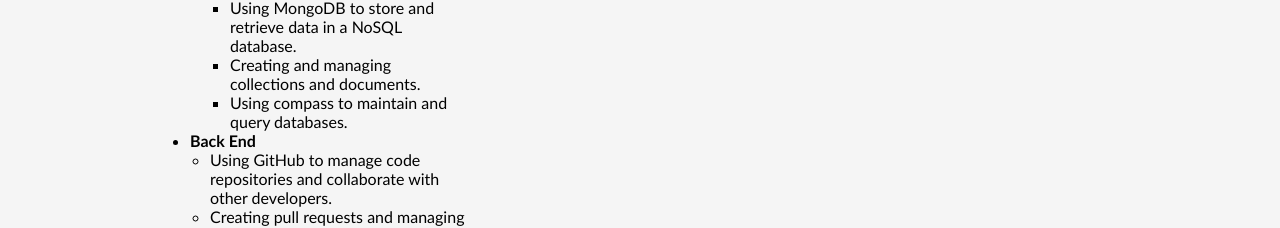
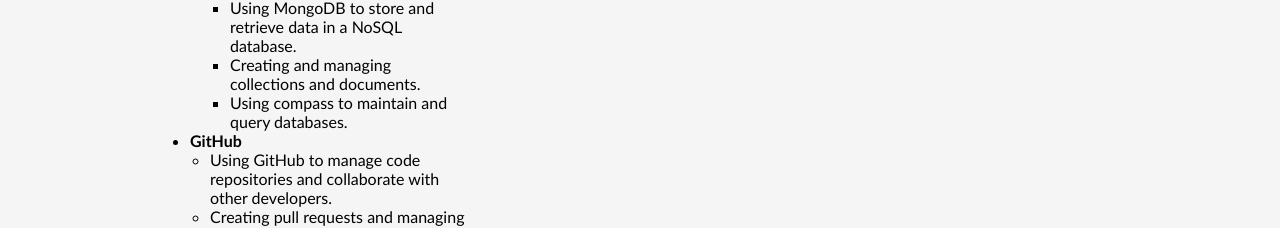
Before and after one commit to CerfSoleil/rdjiii_Portfolio, a React (Vite) app: page /resume in a window 1280 px wide. Shown: the part 942-1170 px from the top of the page. Built offline with nearby package versions, Linux system fonts and the light colour scheme.

Commit message:
Resume.jsx | Typo Fix

```diff
--- a/src/pages/Resume.jsx
+++ b/src/pages/Resume.jsx
@@ -52,7 +52,7 @@
                 <li>Using compass to maintain and query databases.</li>
               </ul>
             </ul>
-            <li><b>Back End</b></li>
+            <li><b>GitHub</b></li>
             <ul>
               <li>Using GitHub to manage code repositories and collaborate with other developers.</li>
               <li>Creating pull requests and managing branches.</li>
```
